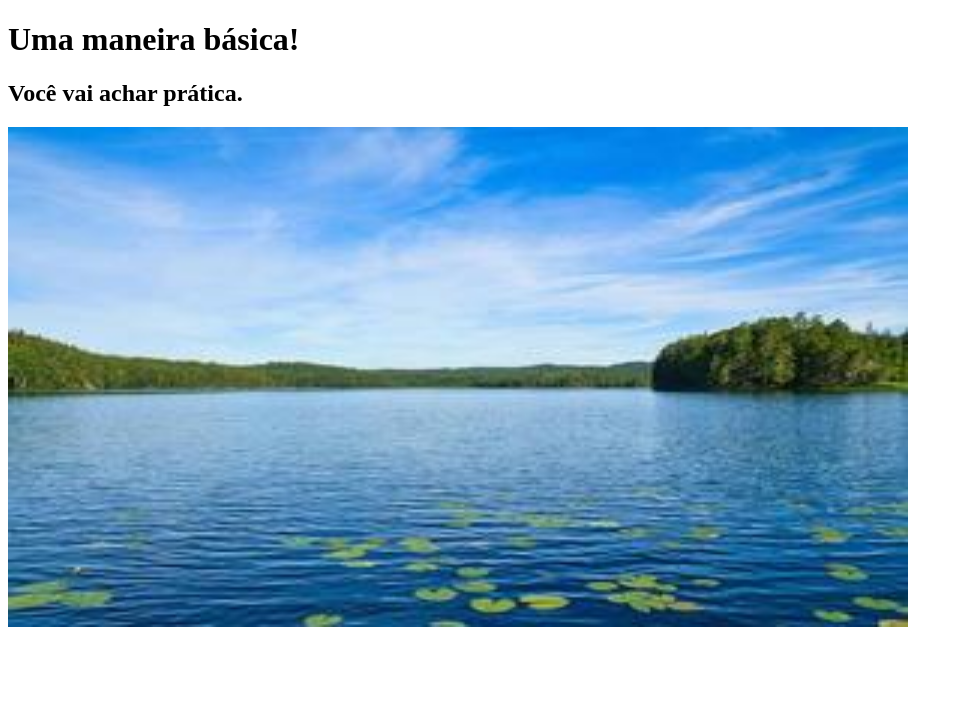
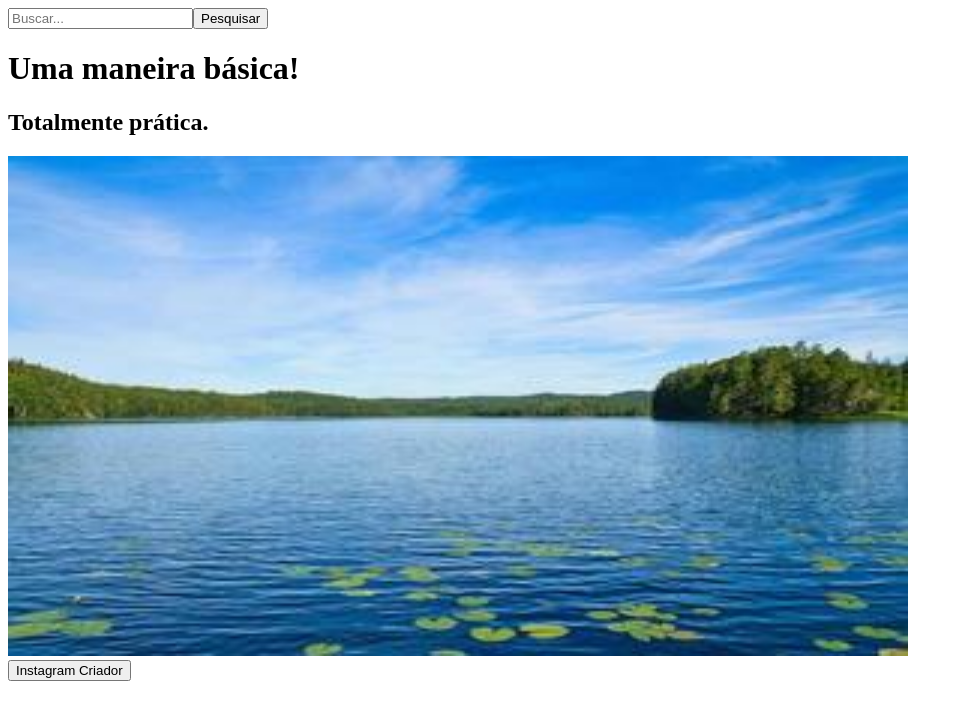
Before and after one commit to Andriele-c-o/pr-tica1, a plain HTML site: page index.html in a window 1280 px wide. Shown: the whole page, without its empty margins (0-963 px from the left). Drawn offline with Linux system fonts and the light colour scheme.

Commit message:
Add files via upload

```diff
--- a/index.html
+++ b/index.html
@@ -9,8 +9,16 @@
     </head>
 
     <body>
+        <header>
+            <div>
+                <input type="text" id="textbusca" placeholder="Buscar..."><button>Pesquisar</button>
+            </div>
+        </header>
         <h1>Uma maneira básica!</h1>
-        <h2>Você vai achar prática.</h2>
+        <h2>Totalmente prática.</h2>
         <img src="11236240-em-um-lago-na-suecia-em-smalland-campo-de-nenufares-agua-azul-ceu-ensolarado-florestas-foto.jpg" width="900px" height="500px">
+        <footer>
+             <a href="https://www.instagram.com/andriele_c_o"><button>Instagram Criador</button></a>
+        </footer>
     </body>
 </html>
```
